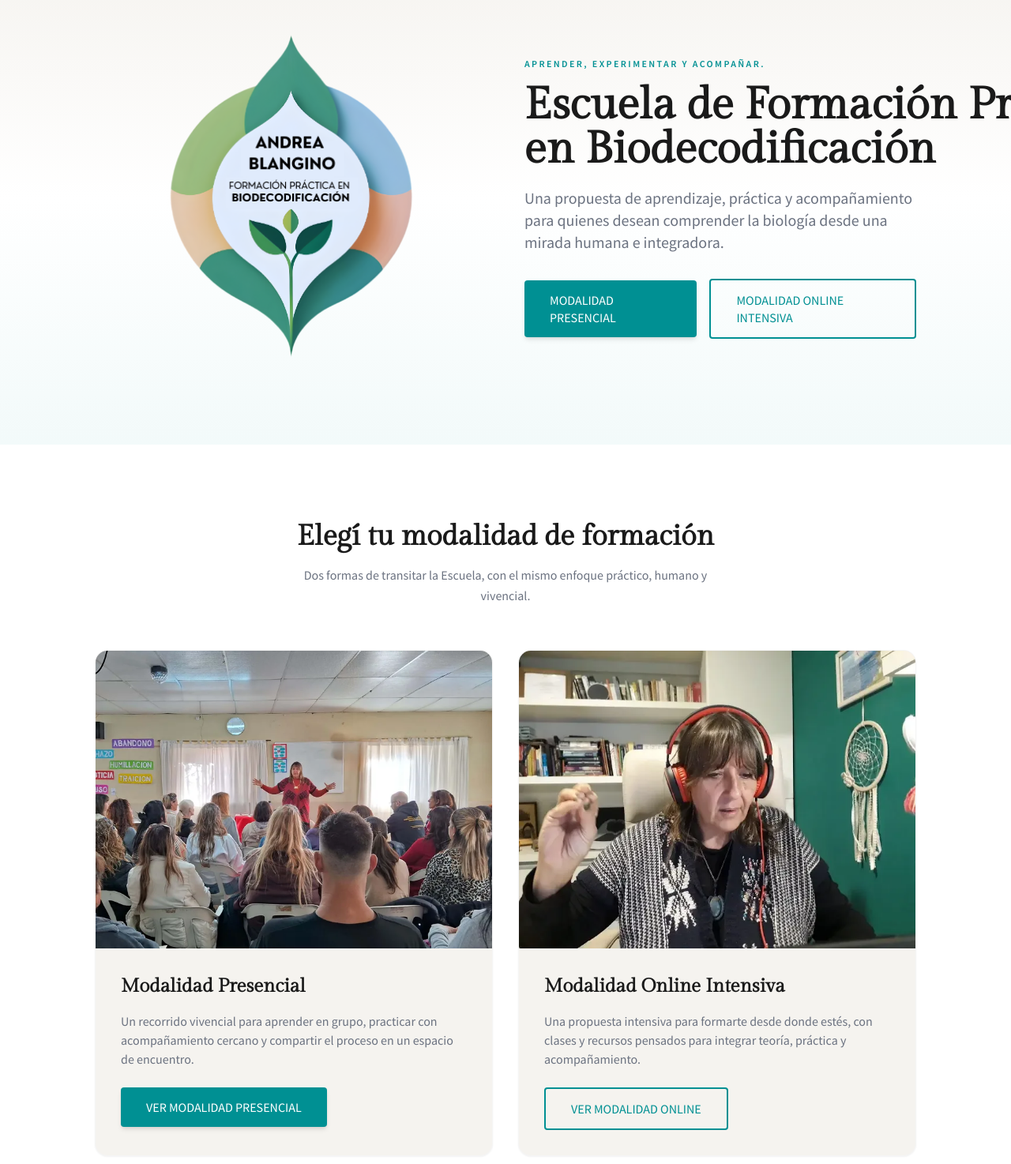
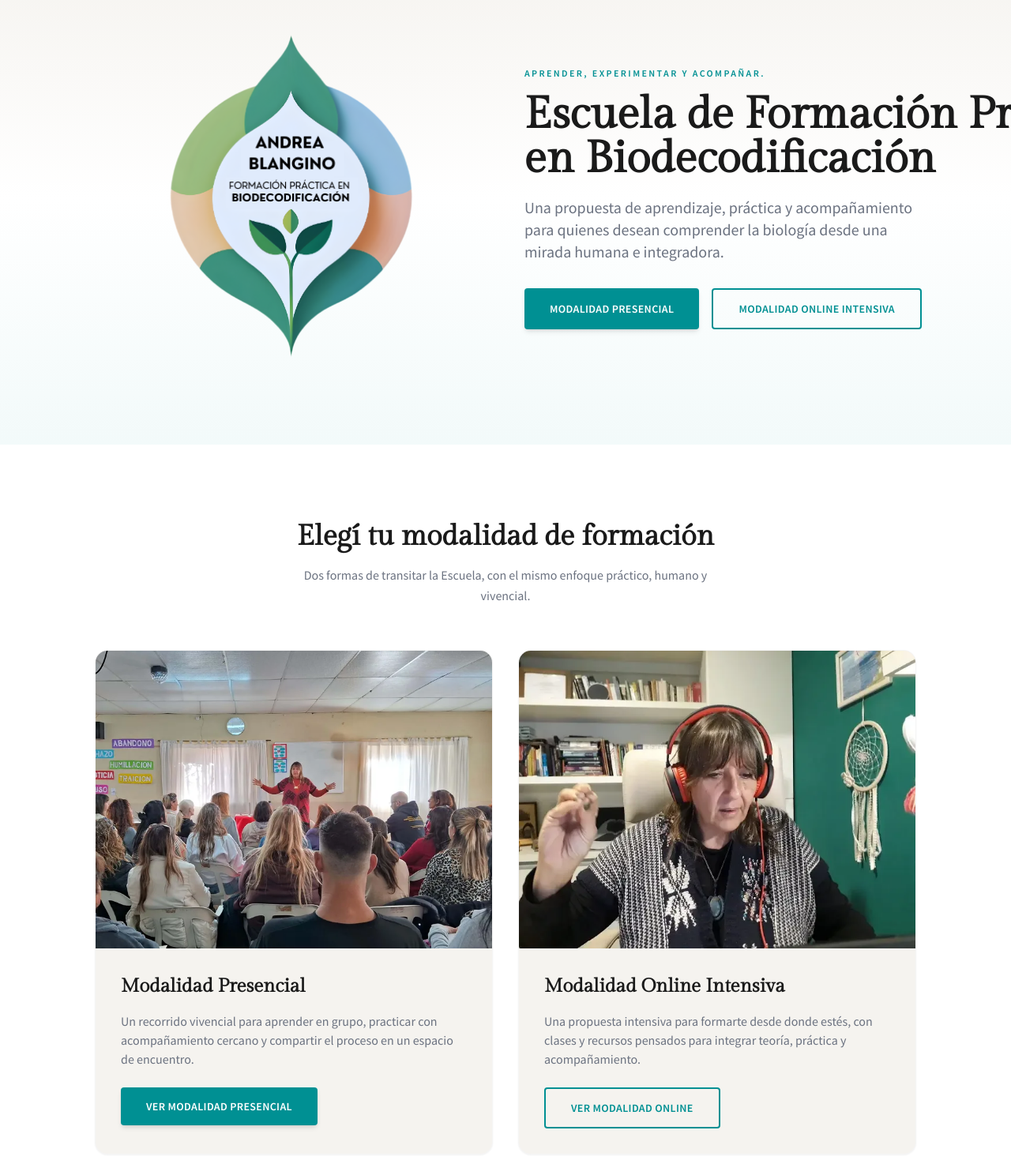
Before and after one commit to jrodriguezblangino/andreablangino, a website: page escuela-de-formacion.html in a window 1280 px wide. Shown: the part 254-1728 px from the top of the page at 79% size. Drawn offline with nearby package versions, Linux system fonts and the light colour scheme.

```diff
--- a/escuela-de-formacion.html
+++ b/escuela-de-formacion.html
@@ -114,11 +114,11 @@
           <p class="mt-5 max-w-3xl font-nav text-base leading-relaxed text-neutral-mid sm:text-lg md:text-xl">
             Una propuesta de aprendizaje, práctica y acompañamiento para quienes desean comprender la biología desde una mirada humana e integradora.
           </p>
-          <div class="mt-8 flex w-full flex-col items-stretch justify-center gap-4 sm:w-auto sm:flex-row sm:items-center md:justify-start">
-            <a href="formacion-presencial.html" class="inline-flex min-h-[52px] items-center justify-center rounded bg-primary px-8 py-3.5 font-nav text-[16px] font-normal uppercase leading-[22px] text-white no-underline shadow-md transition-colors hover:bg-primary-hover focus:outline-none focus-visible:ring-2 focus-visible:ring-primary focus-visible:ring-offset-2">
+          <div class="mt-8 flex w-full flex-col gap-2 md:flex-row md:gap-4 md:justify-start">
+            <a href="formacion-presencial.html" class="hero-cta hero-cta--primary inline-flex items-center justify-center w-full min-h-12 px-8 py-3.5 bg-primary text-white font-nav text-sm font-semibold rounded hover:bg-primary-hover transition-colors shadow-md no-underline uppercase tracking-wide md:w-auto md:min-h-0">
               Modalidad Presencial
             </a>
-            <a href="formacion-online.html" class="inline-flex min-h-[52px] items-center justify-center rounded border-2 border-primary px-8 py-3.5 font-nav text-[16px] font-normal uppercase leading-[22px] text-primary no-underline transition-colors hover:bg-primary hover:text-white focus:outline-none focus-visible:ring-2 focus-visible:ring-primary focus-visible:ring-offset-2">
+            <a href="formacion-online.html" class="hero-cta hero-cta--secondary inline-flex items-center justify-center w-full min-h-12 px-8 py-3.5 border-2 border-primary text-primary font-nav text-sm font-semibold rounded hover:bg-primary-pale transition-colors no-underline uppercase tracking-wide md:w-auto md:min-h-0">
               Modalidad Online Intensiva
             </a>
           </div>
@@ -148,7 +148,7 @@
             <p class="mt-4 font-nav text-sm leading-relaxed text-neutral-mid md:text-base">
               Un recorrido vivencial para aprender en grupo, practicar con acompañamiento cercano y compartir el proceso en un espacio de encuentro.
             </p>
-            <a href="formacion-presencial.html" class="mt-6 inline-flex w-full items-center justify-center rounded bg-primary px-8 py-3.5 font-nav text-[16px] font-normal uppercase leading-[22px] text-white no-underline shadow-md transition-colors hover:bg-primary-hover focus:outline-none focus-visible:ring-2 focus-visible:ring-primary focus-visible:ring-offset-2 sm:w-auto">
+            <a href="formacion-presencial.html" class="hero-cta hero-cta--primary mt-6 inline-flex w-full items-center justify-center min-h-12 px-8 py-3.5 bg-primary text-white font-nav text-sm font-semibold rounded hover:bg-primary-hover transition-colors shadow-md no-underline uppercase tracking-wide sm:w-auto md:min-h-0">
               Ver modalidad presencial
             </a>
           </div>
@@ -163,7 +163,7 @@
             <p class="mt-4 font-nav text-sm leading-relaxed text-neutral-mid md:text-base">
               Una propuesta intensiva para formarte desde donde estés, con clases y recursos pensados para integrar teoría, práctica y acompañamiento.
             </p>
-            <a href="formacion-online.html" class="mt-6 inline-flex w-full items-center justify-center rounded border-2 border-primary px-8 py-3.5 font-nav text-[16px] font-normal uppercase leading-[22px] text-primary no-underline transition-colors hover:bg-primary hover:text-white focus:outline-none focus-visible:ring-2 focus-visible:ring-primary focus-visible:ring-offset-2 sm:w-auto">
+            <a href="formacion-online.html" class="hero-cta hero-cta--secondary mt-6 inline-flex w-full items-center justify-center min-h-12 px-8 py-3.5 border-2 border-primary text-primary font-nav text-sm font-semibold rounded hover:bg-primary-pale transition-colors no-underline uppercase tracking-wide sm:w-auto md:min-h-0">
               Ver modalidad online
             </a>
           </div>
```
